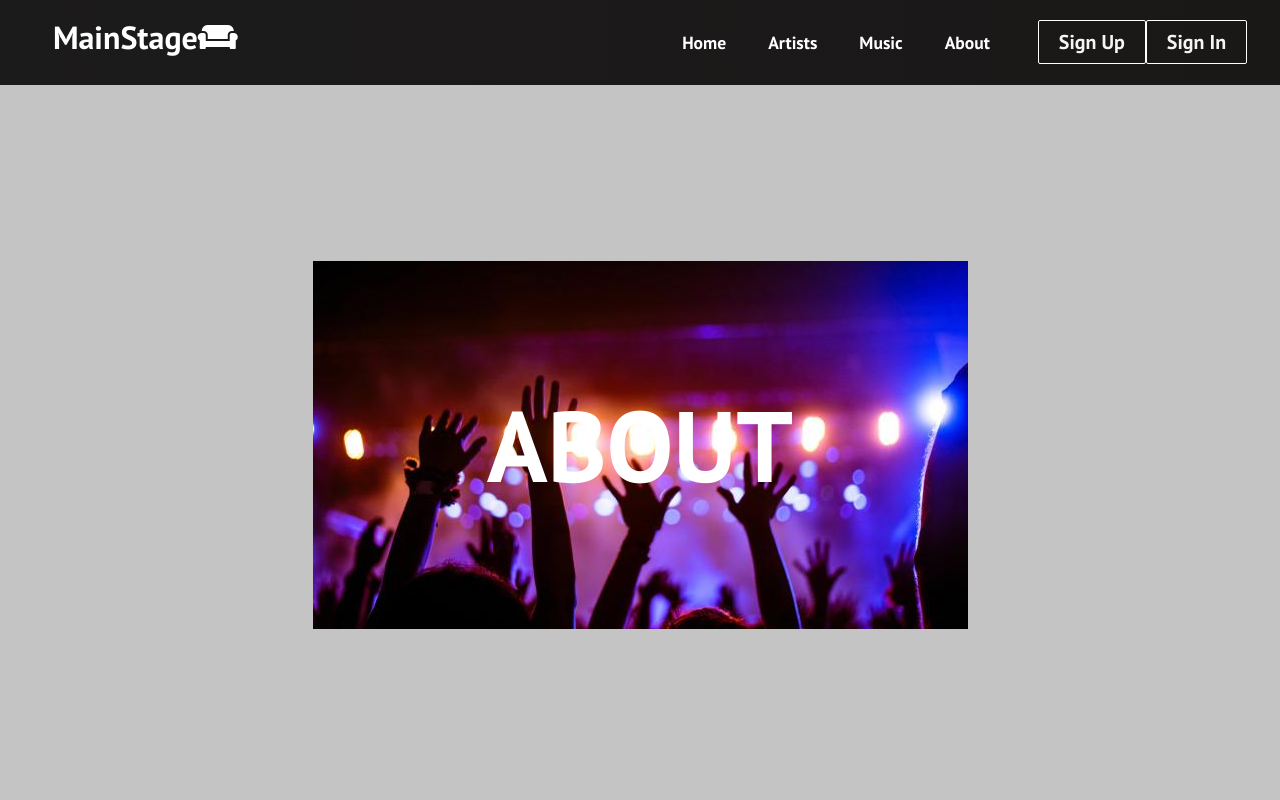
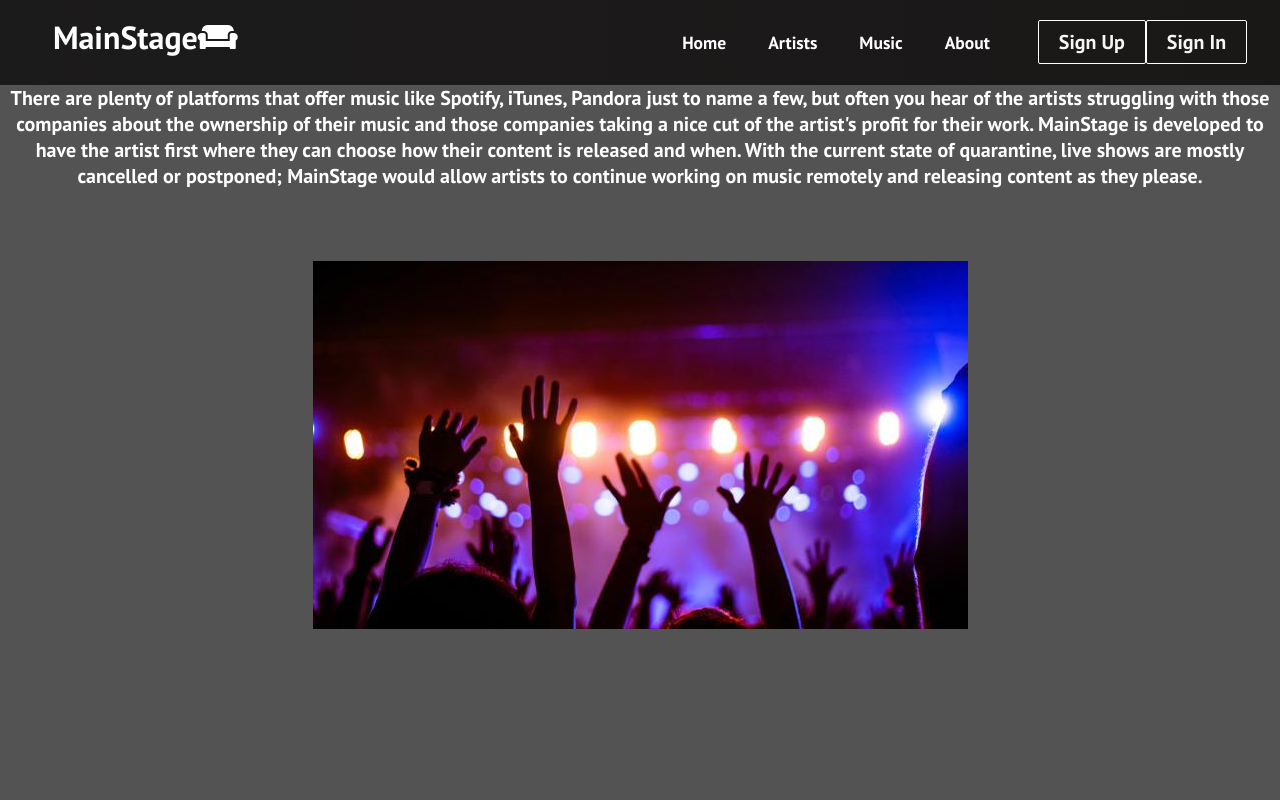
Before and after one commit to tayphill13/mainstage-proto, a React (Create React App) app: page /about in a window 1280 px wide. Shown: the top 800 px of the page. Built offline with nearby package versions, Linux system fonts and the light colour scheme; no server answers.

Commit message:
add the about information to the about page

```diff
--- a/src/App.css
+++ b/src/App.css
@@ -5,9 +5,16 @@
   font-family: 'PT Sans', sans-serif;
 }
 
+.about {
+  display: flex;
+  height: 90vh;
+  align-items: initial;
+  justify-content: center;
+  font-size: 2rem;
+}
+
 .home,
 .artists,
-.about,
 .sign-up {
   display: flex;
   height: 90vh;
@@ -35,12 +42,12 @@
 
 .about {
   background-image: url('/images/musicImg-1.jpg');
-  background-color: rgb(196, 196, 196);
+  background-color: rgb(83, 83, 83);
   background-position: center;
   background-size: auto;
   background-repeat: no-repeat;
   color: #fff;
-  font-size: 100px;
+  font-size: 20px;
 }
 
 .contact {
--- a/src/components/pages/About.js
+++ b/src/components/pages/About.js
@@ -2,5 +2,5 @@ import React from 'react';
 import '../../App.css';
 
 export default function About() {
-  return (<h1 className='about'>ABOUT</h1>);
+  return <h1 className='about'>There are plenty of platforms that offer music like Spotify, iTunes, Pandora just to name a few, but often you hear of the artists struggling with those companies about the ownership of their music and those companies taking a nice cut of the artist's profit for their work.  MainStage is developed to have the artist first where they can choose how their content is released and when.  With the current state of quarantine, live shows are mostly cancelled or postponed;  MainStage would allow artists to continue working on music remotely and releasing content as they please.</h1>;
 }
```
